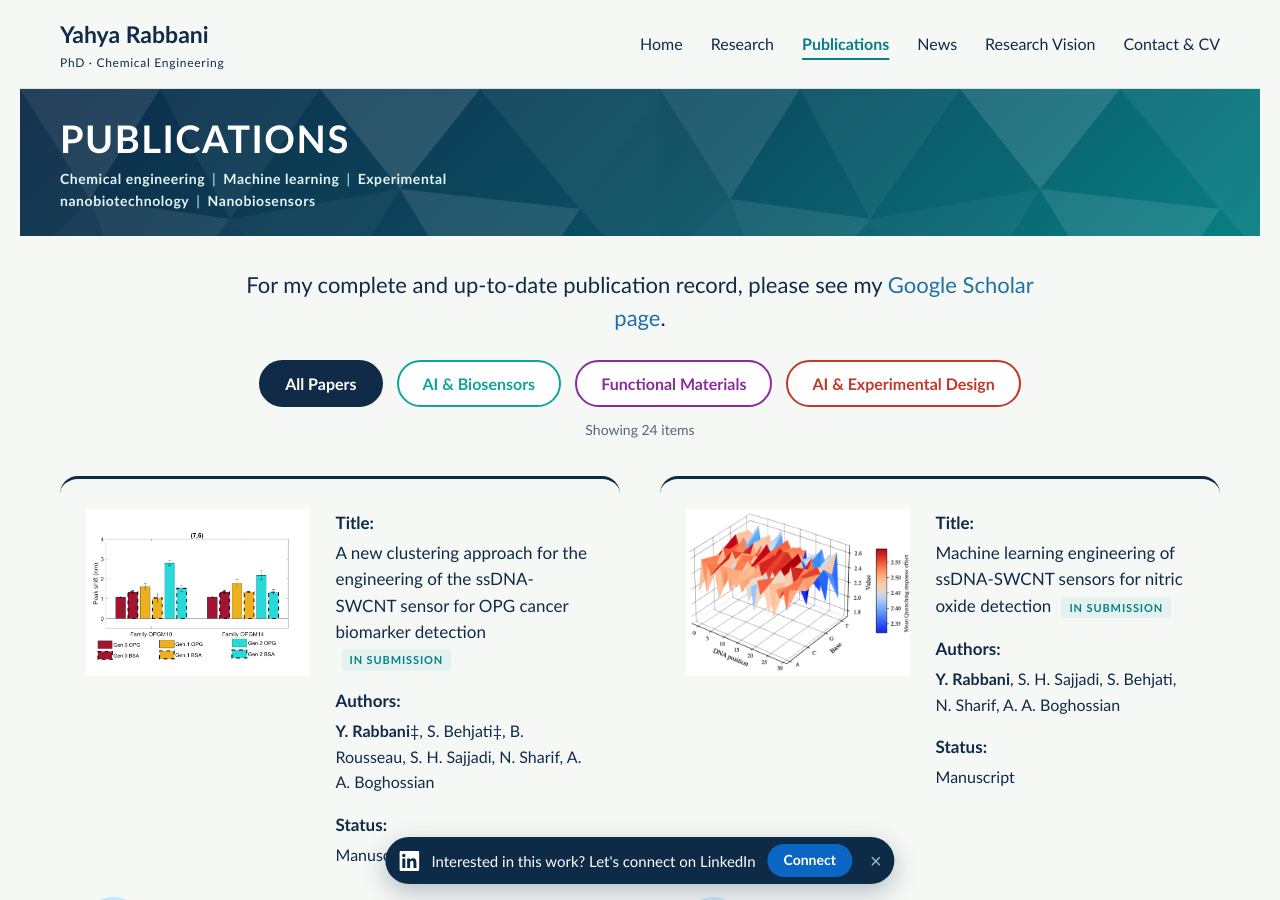
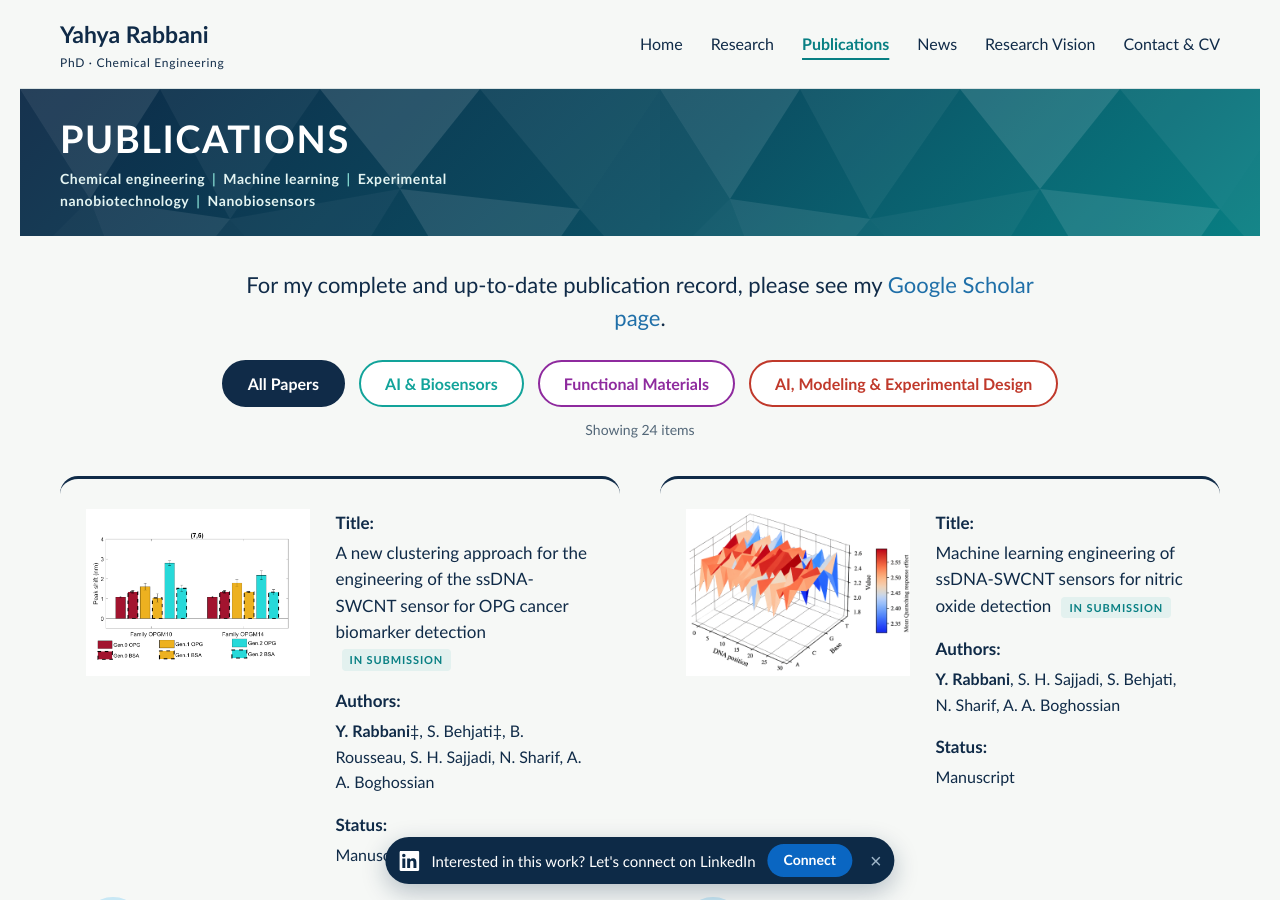
Before and after one commit to YahyaRabbani20/YahyaRabbani, a Jekyll site: the page built from _pages/publications.md, in a window 1280 px wide and 900 px high. Built offline with Jekyll 4.4.1, drawn with Linux system fonts in a browser that asks for light colours.

Commit message:
Publications: move RSC Adv 2022 to AI, Modeling & Experimental Design

```diff
--- a/_pages/publications.md
+++ b/_pages/publications.md
@@ -18,7 +18,7 @@ excerpt: "Publications, patents, and books by Yahya Rabbani on AI-guided nanobio
   <button type="button" data-filter="all" aria-pressed="true">All Papers</button>
   <button type="button" data-filter="ai-bio" aria-pressed="false">AI &amp; Biosensors</button>
   <button type="button" data-filter="surf" aria-pressed="false">Functional Materials</button>
-  <button type="button" data-filter="bio" aria-pressed="false">AI &amp; Experimental Design</button>
+  <button type="button" data-filter="bio" aria-pressed="false">AI, Modeling &amp; Experimental Design</button>
 </div>
 <p class="pub-count" id="pub-count" aria-live="polite"></p>
 
@@ -167,7 +167,7 @@ excerpt: "Publications, patents, and books by Yahya Rabbani on AI-guided nanobio
     <a class="read-btn" href="https://doi.org/10.1007/s13762-021-03760-x" target="_blank" rel="noopener">Read paper</a>
   </div>
 </article>
-<article class="pub-card" data-cat="surf bio">
+<article class="pub-card" data-cat="bio">
   <a class="pub-thumb ph" href="https://doi.org/10.1039/D1RA09334G" target="_blank" rel="noopener"><b>RSC Advances</b><span>2022</span></a>
   <div class="pub-meta">
     <p><span class="lbl">Title</span><span class="ttl">The optimization effect of different parameters on the super hydrophobicity of prickly-shaped carbonyl iron particles</span></p>
```
